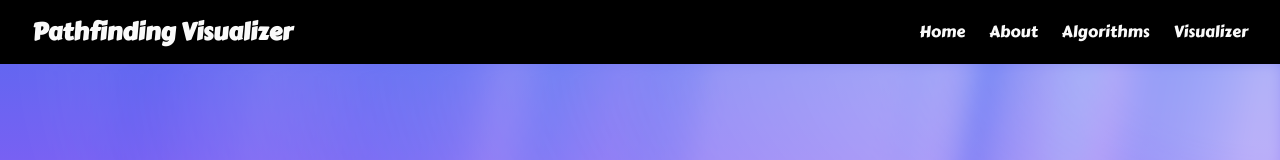
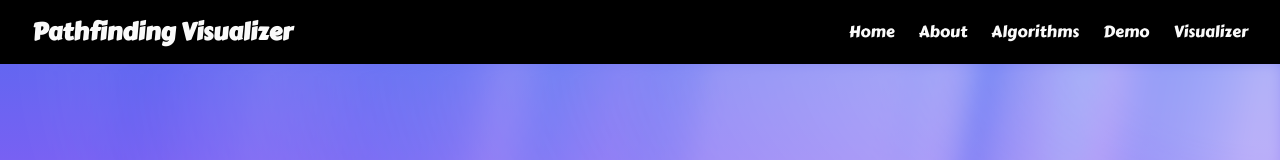
Before and after one commit to darshchaurasia/Pathfinding-Visualizer, a Next.js app: page / in a window 1280 px wide. Shown: the top 160 px of the page. Built offline with nearby package versions, Linux system fonts and the light colour scheme.

Commit message:
update navbar

```diff
--- a/src/components/Header.tsx
+++ b/src/components/Header.tsx
@@ -29,6 +29,11 @@ const Header: React.FC = () => {
             </Link>
           </li>
           <li>
+            <Link href="/demo" className={`hover:underline ${activeLink === '/demo' ? 'underline' : ''}`} onClick={() => handleLinkClick('/demo')}>
+              Demo
+            </Link>
+          </li>
+          <li>
             <Link href="/visualizer" className={`hover:underline ${activeLink === '/visualizer' ? 'underline' : ''}`} onClick={() => handleLinkClick('/visualizer')}>
               Visualizer
             </Link>
```
